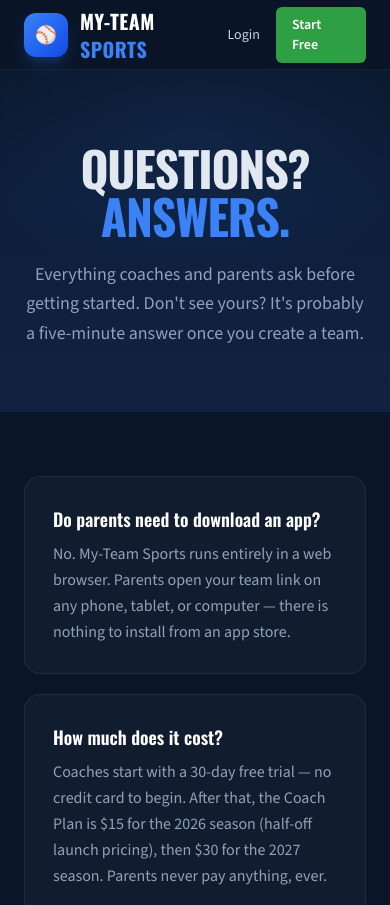
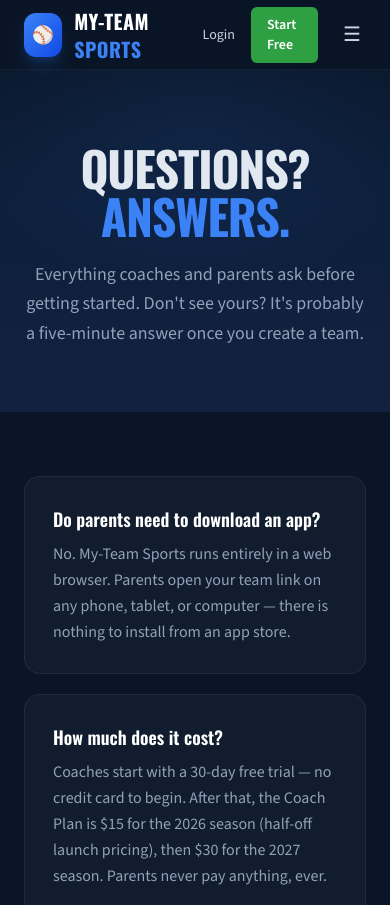
Before and after one commit to Climbo1967/my-teamsports, a Next.js app: page /faq in a window 390 px wide. Shown: the top 905 px of the page. Built offline with nearby package versions, Linux system fonts and the light colour scheme.

Commit message:
SiteNav: mobile hamburger menu

```diff
--- a/src/components/marketing.js
+++ b/src/components/marketing.js
@@ -1,4 +1,5 @@
 import Link from "next/link";
+import MobileMenu from "@/components/MobileMenu";
 
 const NAV_LINKS = [
   { href: "/how-it-works", label: "How It Works" },
@@ -37,6 +38,7 @@ export function SiteNav() {
         <Link href="/signup" className="bg-[var(--color-accent-green)] text-white text-sm font-semibold px-4 py-2 rounded-md">
           Start Free
         </Link>
+        <MobileMenu links={NAV_LINKS} />
       </div>
     </nav>
   );
```
